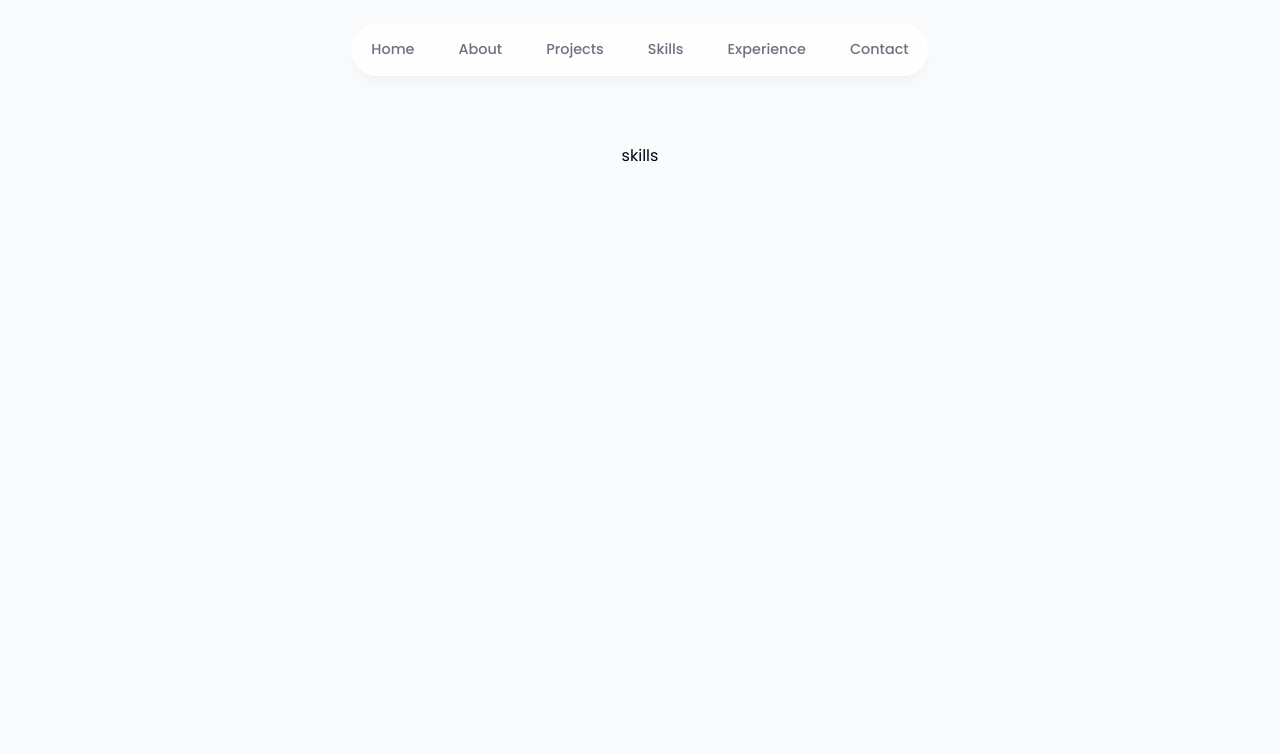
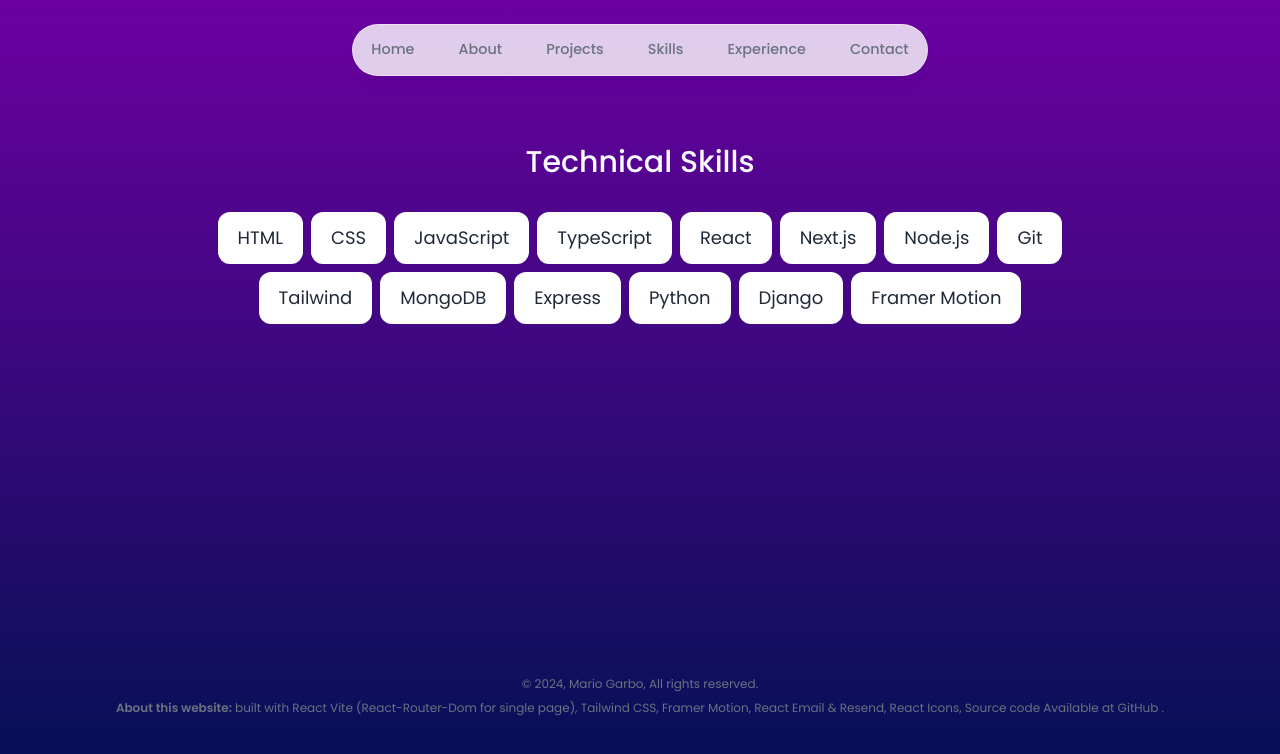
Before and after one commit to marioogarbo/Portfolio, a React (Vite) app: page /skills in a window 1280 px wide. Shown: the top 754 px of the page. Built offline with nearby package versions, Linux system fonts and the light colour scheme.

Commit message:
First commit in GitLab

```diff
--- a/src/App.jsx
+++ b/src/App.jsx
@@ -2,20 +2,21 @@ import { BrowserRouter, Route, Routes } from "react-router-dom";
 import {
   Bg,
   Hero,
-  Navbar,
   About,
   Projects,
   Skills,
   Experience,
   Contact,
+  Footer,
+  Header,
 } from "./components";
 
 const App = () => {
   return (
     <BrowserRouter>
       <Bg />
-      <Navbar />
-      <main className="flex flex-col items-center justify-center">
+      <Header />
+      <main className="flex items-center justify-center">
         <Routes>
           <Route path="/" element={<Hero />} />
           <Route path="/about" element={<About />} />
@@ -25,6 +26,7 @@ const App = () => {
           <Route path="/contact" element={<Contact />} />
         </Routes>
       </main>
+      <Footer />
     </BrowserRouter>
   );
 };
--- a/src/components/about.jsx
+++ b/src/components/about.jsx
@@ -1,3 +1,28 @@
+import { motion } from "framer-motion";
+
 export default function About() {
-  return <div>About</div>;
+  return (
+    <motion.section
+      className="mb-28 max-w-[45rem] text-center leading-8 sm:mb-44"
+      initial={{ opacity: 0, y: 100 }}
+      animate={{ opacity: 1, y: 0 }}
+      transition={{ delay: 0.175 }}
+    >
+      <h2 className="text-3xl font-medium capitalize mb-8 text-center">
+        About me
+      </h2>
+      <p>
+        Lorem ipsum dolor sit, amet consectetur adipisicing elit. Repudiandae id
+        in recusandae fuga eveniet rerum natus, aperiam, repellat exercitationem
+        est reiciendis officiis! Porro assumenda eaque iure non voluptas nostrum
+        repellat.Lorem ipsum dolor sit, amet consectetur adipisicing elit.
+        Repudiandae id in recusandae fuga eveniet rerum natus, aperiam, repellat
+        exercitationem est reiciendis officiis! Porro assumenda eaque iure non
+        voluptas nostrum repellat. Lorem ipsum dolor sit, amet consectetur
+        adipisicing elit. Repudiandae id in recusandae fuga eveniet rerum natus,
+        aperiam, repellat exercitationem est reiciendis officiis! Porro
+        assumenda eaque iure non voluptas nostrum repellat.
+      </p>
+    </motion.section>
+  );
 }
--- a/src/components/experience.jsx
+++ b/src/components/experience.jsx
@@ -1,3 +1,3 @@
 export default function Experience() {
-  return <div>experience</div>;
+  return <section>heto na</section>;
 }
--- /dev/null
+++ b/src/components/footer.jsx
@@ -0,0 +1,15 @@
+export default function Footer() {
+  return (
+    <footer className=" px-4 text-center text-gray-500">
+      <small className="mb-2 block text-xs">
+        &copy; 2024, Mario Garbo, All rights reserved.
+      </small>
+      <p className="text-xs">
+        <span className="font-semibold">About this website:</span> built with
+        React Vite (React-Router-Dom for single page), Tailwind CSS, Framer
+        Motion, React Email & Resend, React Icons, Source code Available at
+        GitHub .
+      </p>
+    </footer>
+  );
+}
--- a/src/components/navbar.jsx
+++ b/src/components/header.jsx
@@ -2,7 +2,7 @@ import { motion } from "framer-motion";
 import { links } from "../data/data";
 import { Link } from "react-router-dom";
 
-export default function Navbar() {
+export default function Header() {
   return (
     <header className="z-[999] relative">
       <motion.div
--- a/src/components/hero.jsx
+++ b/src/components/hero.jsx
@@ -8,7 +8,7 @@ export default function Hero() {
   return (
     <section
       id="home"
-      className="mb-28 max-w-[50rem] text-center sm:mb-0 scroll-mt-[100rem]"
+      className="mb-20 max-w-[50rem] text-center sm:mb-[162px]"
     >
       <div className="flex items-center justify-center">
         <div className="relative">
@@ -39,7 +39,7 @@ export default function Hero() {
         </div>
       </div>
       <motion.h1
-        className="mb-10 mt-4 px-4 text-2xl font-medium !leading-[1.5] sm:text-4xl"
+        className="mb-10 mt-4 px-4 text-2xl font-medium !leading-[1.5] sm:text-2xl"
         initial={{ opacity: 0, y: 100 }}
         animate={{ opacity: 1, y: 0 }}
       >
@@ -52,11 +52,11 @@ export default function Hero() {
 
       <motion.div
         className="flex flex-col sm:flex-row items-center justify-center gap-2 px-4 text-lg font-medium"
-        // initial={{ opacity: 0, y: 100 }}
-        // animate={{ opacity: 1, y: 0 }}
-        // transition={{
-        //   delay: 0.1,
-        // }}
+        initial={{ opacity: 0, y: 100 }}
+        animate={{ opacity: 1, y: 0 }}
+        transition={{
+          delay: 0.1,
+        }}
       >
         <Link
           to={"./contact"}
--- a/src/components/index.jsx
+++ b/src/components/index.jsx
@@ -2,9 +2,20 @@ import About from "./about";
 import Bg from "./bg";
 import Contact from "./contact";
 import Experience from "./experience";
+import Footer from "./footer";
 import Hero from "./hero";
-import Navbar from "./navbar";
+import Header from "./header";
 import Projects from "./projects";
 import Skills from "./skills";
 
-export { About, Bg, Contact, Experience, Hero, Navbar, Projects, Skills };
+export {
+  About,
+  Bg,
+  Contact,
+  Experience,
+  Hero,
+  Header,
+  Projects,
+  Skills,
+  Footer,
+};
--- a/src/components/skills.jsx
+++ b/src/components/skills.jsx
@@ -1,3 +1,45 @@
+import { motion } from "framer-motion";
+import { skillsData } from "../data/data";
+
+const fadeInAnimationVariants = {
+  initial: {
+    opacity: 0,
+    y: 100,
+  },
+  animate: (index) => {
+    return {
+      opacity: 1,
+      y: 0,
+      transition: {
+        delay: 0.05 * index,
+      },
+    };
+  },
+};
+
 export default function Skills() {
-  return <div>skills</div>;
+  return (
+    <section className="mb-28 max-w-[53rem] scroll-mt-28 text-center sm:mb-[22rem]">
+      <h2 className="text-3xl font-medium capitalize mb-8 text-center">
+        Technical Skills
+      </h2>
+      <ul className="flex flex-wrap justify-center gap-2 text-lg text-gray-800">
+        {skillsData.map((skill, index) => (
+          <motion.li
+            className="bg-white borderBlack rounded-xl px-5 py-3"
+            key={index}
+            initial="initial"
+            whileInView="animate"
+            viewport={{
+              once: true,
+            }}
+            custom={index}
+            variants={fadeInAnimationVariants}
+          >
+            {skill}
+          </motion.li>
+        ))}
+      </ul>
+    </section>
+  );
 }
--- a/src/data/data.js
+++ b/src/data/data.js
@@ -24,3 +24,20 @@ export const links = [
     path: "/contact",
   },
 ];
+
+export const skillsData = [
+  "HTML",
+  "CSS",
+  "JavaScript",
+  "TypeScript",
+  "React",
+  "Next.js",
+  "Node.js",
+  "Git",
+  "Tailwind",
+  "MongoDB",
+  "Express",
+  "Python",
+  "Django",
+  "Framer Motion",
+];
--- a/src/index.css
+++ b/src/index.css
@@ -9,9 +9,26 @@
   padding: 0;
   box-sizing: border-box;
 }
+/*
+:root {
+  --color-bg1: ;
+  --color-bg2:
+  --color1: 18, 113, 255;
+  --color2: 221, 74, 255;
+  --color3: 100, 220, 255;
+  --color4: 200, 50, 50;
+  --color5: 180, 180, 50;
+  --color-interactive: 140, 100, 255;
+  --circle-size: 80%;
+  --blending: hard-light;
+} */
 
-body {
+html {
   font-family: "Poppins", sans-serif;
-  background-color: rgb(249 250 251);
-  color: rgb(2 6 23);
+  /* background-color: rgb(249 250 251); */
+  /* background-image: linear-gradient(to right, #f56565, #ed8936); */
+  background: linear-gradient(rgb(108, 0, 162), rgb(0, 17, 82));
+  width: 100vw;
+  height: 100vh;
+  color: rgb(249 250 251);
 }
```
Also changed, not shown: src/components/bg.jsx (+9 -0 lines).
